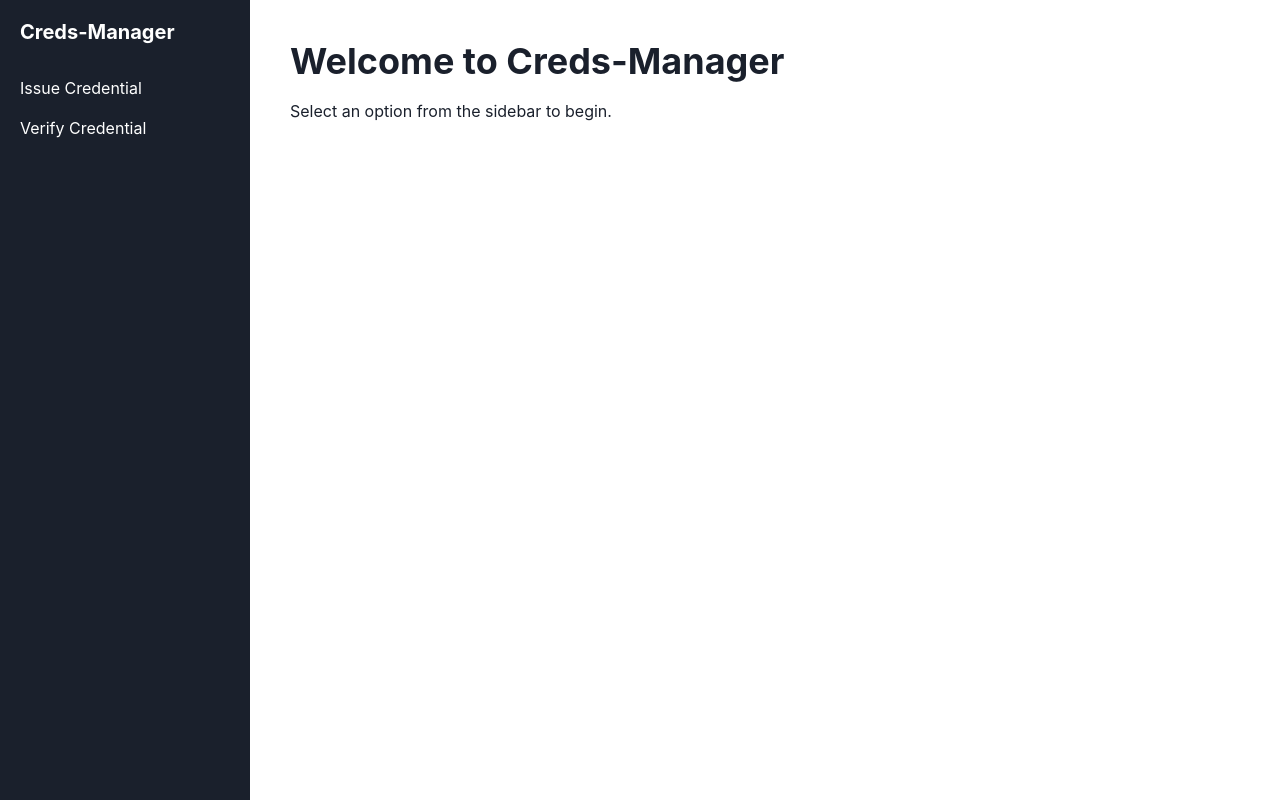
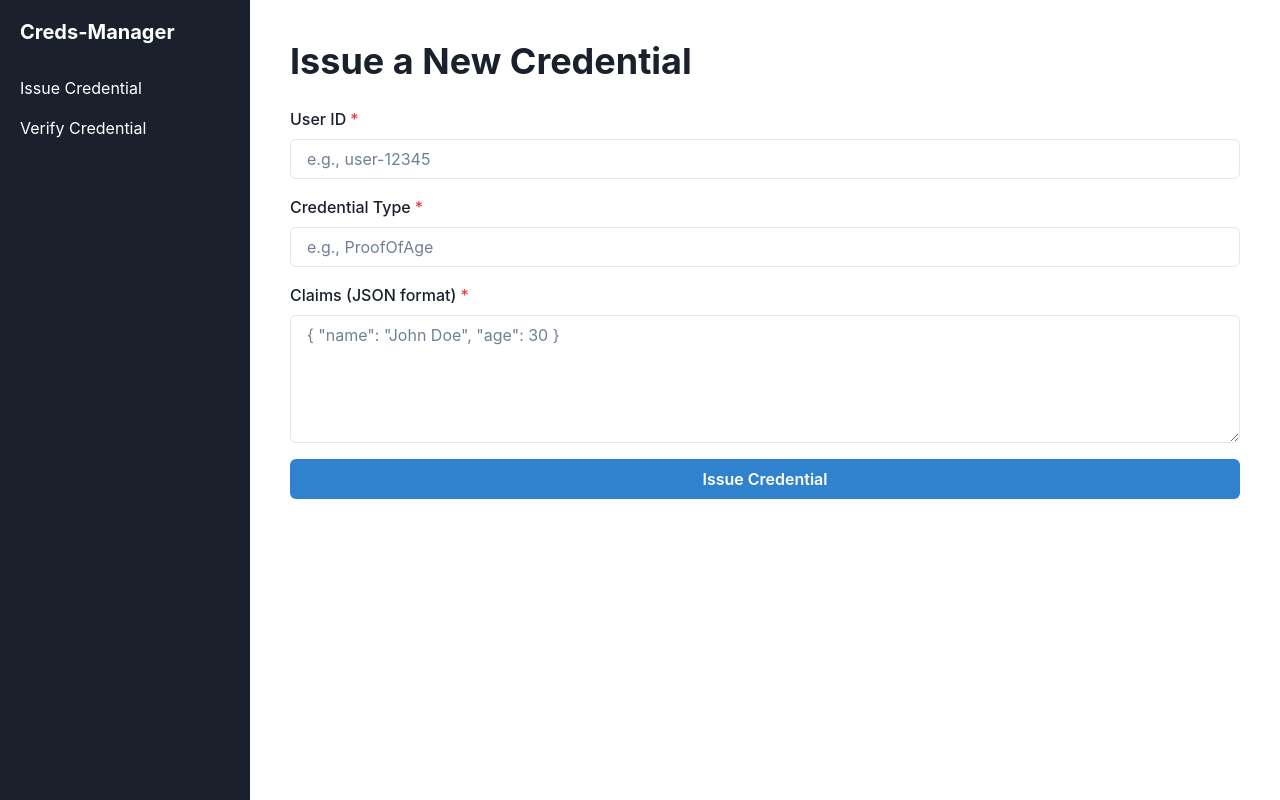
Before and after one commit to NikhilAA123/kube-credentail-fsd-assignment, a React app in the folder frontend/: page / in a window 1280 px wide. Both pictures are taken after a click on the link "Issue Credential". Built offline with nearby package versions, Linux system fonts and the light colour scheme; the HTML template or start-up script is replaced by a standard one.

Commit message:
feat: create static issue credential form

```diff
--- a/frontend/src/App.tsx
+++ b/frontend/src/App.tsx
@@ -1,26 +1,56 @@
+import { useState } from "react";
 import { Box, Flex, VStack, Heading, Link, Text } from "@chakra-ui/react";
+// 1. Import your new page components
+import IssuePage from "./components/IssuePage";
+import VerificationPage from "./components/VerificationPage";
+
+type Page = "issue" | "verify" | "home";
 
 function App() {
+  const [activePage, setActivePage] = useState<Page>("home");
+
+  const renderContent = () => {
+    switch (activePage) {
+      // 2. Render the actual components
+      case "issue":
+        return <IssuePage />;
+      case "verify":
+        return <VerificationPage />;
+      default:
+        return (
+          <>
+            <Heading>Welcome to Creds-Manager</Heading>
+            <Text mt={4}>Select an option from the sidebar to begin.</Text>
+          </>
+        );
+    }
+  };
+
   return (
     <Flex h="100vh" w="100vw">
       {/* Sidebar */}
       <Box w="250px" bg="gray.800" color="white" p={5}>
         <VStack align="stretch" spacing={8}>
-          <Heading size="md" as="h1">
+          <Heading
+            size="md"
+            as="h1"
+            cursor="pointer"
+            onClick={() => setActivePage("home")}
+          >
             Creds-Manager
           </Heading>
           <VStack align="stretch" spacing={4}>
-            <Link>Issue Credential</Link>
-            <Link>Verify Credential</Link>
-          </VStack>{" "}
-          {/* <-- Corrected this line */}
+            <Link onClick={() => setActivePage("issue")}>Issue Credential</Link>
+            <Link onClick={() => setActivePage("verify")}>
+              Verify Credential
+            </Link>
+          </VStack>
         </VStack>
       </Box>
 
       {/* Main Content */}
       <Box flex="1" p={10}>
-        <Heading>Welcome to Creds-Manager</Heading>
-        <Text mt={4}>Select an option from the sidebar to begin.</Text>
+        {renderContent()}
       </Box>
     </Flex>
   );
--- /dev/null
+++ b/frontend/src/components/IssueCredentialForm.tsx
@@ -0,0 +1,40 @@
+import {
+  Box,
+  Heading,
+  FormControl,
+  FormLabel,
+  Input,
+  Textarea,
+  Button,
+  VStack,
+} from "@chakra-ui/react";
+
+const IssueCredentialForm = () => {
+  return (
+    <Box>
+      <Heading mb={6}>Issue a New Credential</Heading>
+      <VStack as="form" spacing={4} align="stretch">
+        <FormControl isRequired>
+          <FormLabel>User ID</FormLabel>
+          <Input placeholder="e.g., user-12345" />
+        </FormControl>
+
+        <FormControl isRequired>
+          <FormLabel>Credential Type</FormLabel>
+          <Input placeholder="e.g., ProofOfAge" />
+        </FormControl>
+
+        <FormControl isRequired>
+          <FormLabel>Claims (JSON format)</FormLabel>
+          <Textarea placeholder='{ "name": "John Doe", "age": 30 }' rows={5} />
+        </FormControl>
+
+        <Button colorScheme="blue" type="submit">
+          Issue Credential
+        </Button>
+      </VStack>
+    </Box>
+  );
+};
+
+export default IssueCredentialForm;
--- /dev/null
+++ b/frontend/src/components/IssuePage.tsx
@@ -0,0 +1,7 @@
+import IssueCredentialForm from "./IssueCredentialForm";
+
+const IssuePage = () => {
+  return <IssueCredentialForm />;
+};
+
+export default IssuePage;
--- /dev/null
+++ b/frontend/src/components/VerificationPage.tsx
@@ -0,0 +1,12 @@
+import { Box, Heading } from "@chakra-ui/react";
+
+const VerificationPage = () => {
+  return (
+    <Box>
+      <Heading>Verify a Credential</Heading>
+      {/* The verification form will go here */}
+    </Box>
+  );
+};
+
+export default VerificationPage;
```
